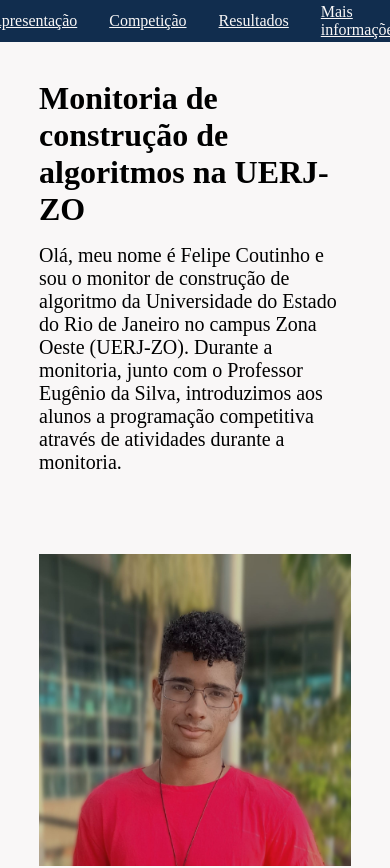
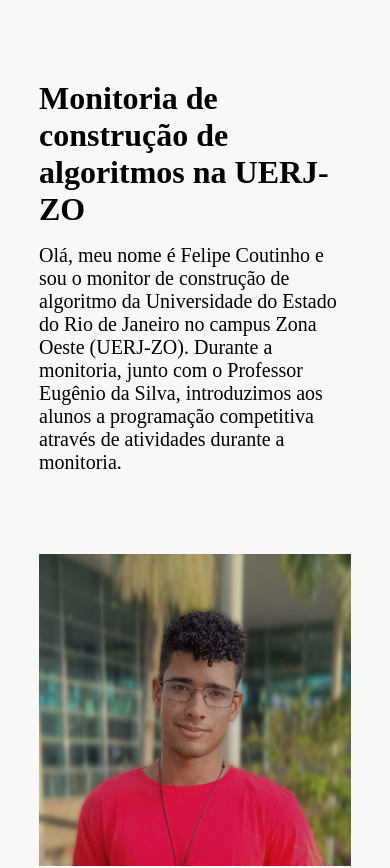
Before and after one commit to f3pe/monitoria_langing_page, a plain HTML site: page index.html in a window 390 px wide. Shown: the top 868 px of the page. Drawn offline with Linux system fonts and the light colour scheme.

Commit message:
escondendo navBar no mobile

```diff
--- a/styles/style.css
+++ b/styles/style.css
@@ -115,4 +115,7 @@
     .footer-text{
         width: 15.625rem;
     }
+    nav{
+        margin-top: -100%;
+    }
 }
```
